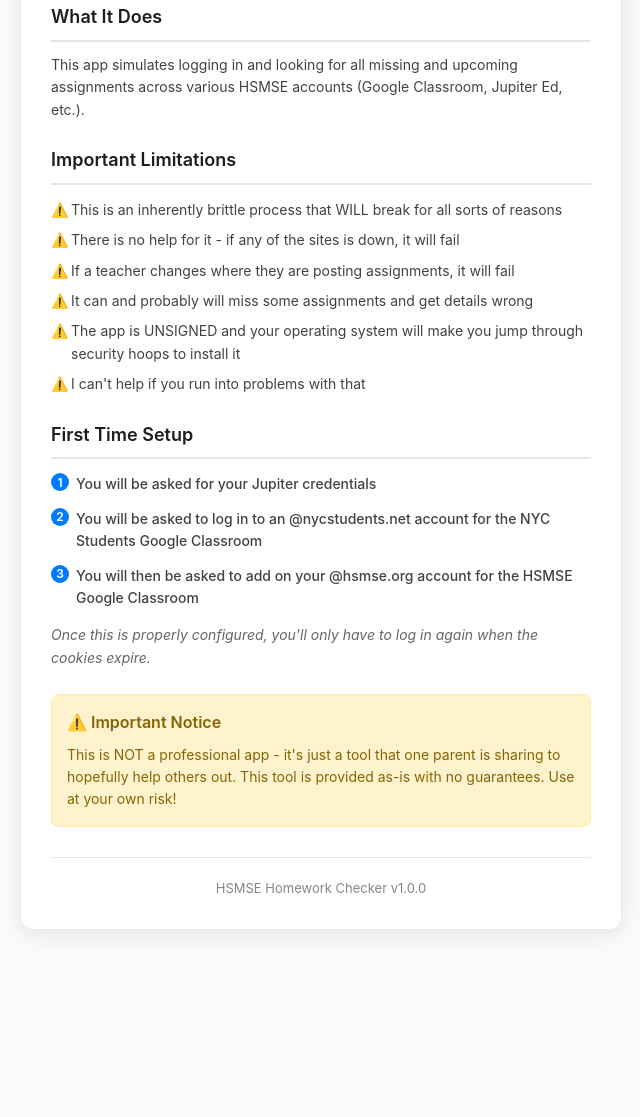
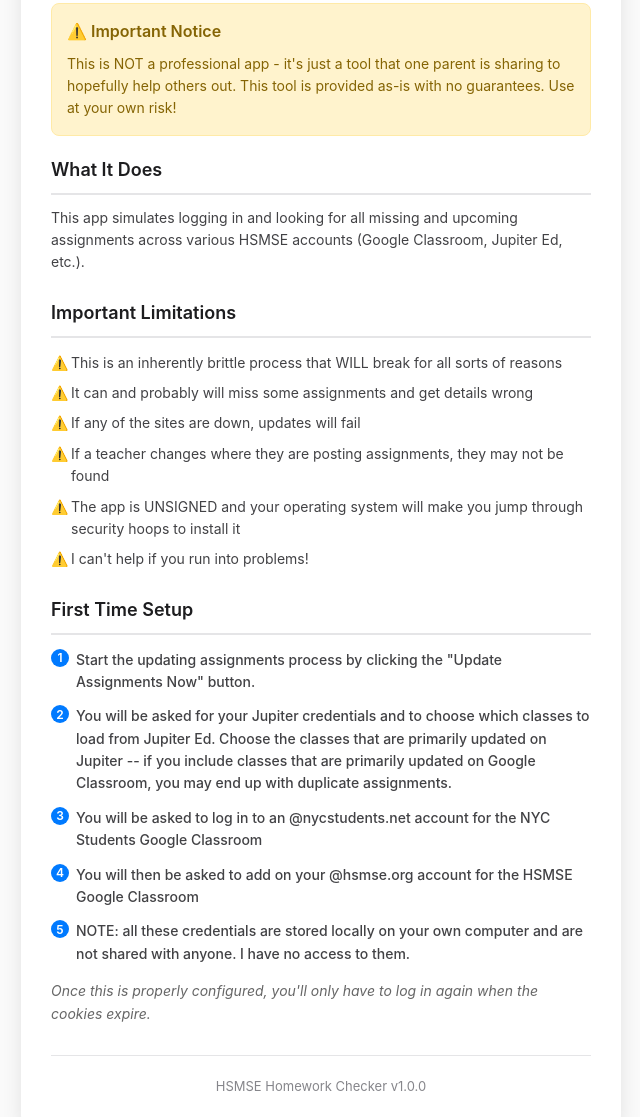
Before and after one commit to shalott/hsmse-homework-checker, an Electron app: page windows/help.html in a window 1400 px wide. Shown: the part 173-1290 px from the top of the page, without its empty margins (379-1019 px from the left). Before the commit the page ends 1122 px from the top, so only its background shows below. Drawn offline with Linux system fonts and the light colour scheme; no server answers.

Commit message:
Update help content and finalize app features

```diff
--- a/windows/help.html
+++ b/windows/help.html
@@ -11,6 +11,13 @@
         <h1 class="app-title" id="app-title">HSMSE Homework Checker</h1>
         <p class="app-subtitle">A tool to help track assignments across HSMSE accounts</p>
 
+        <div class="warning-box">
+            <div class="warning-title">⚠️ Important Notice</div>
+            <div class="warning-text">
+                This is NOT a professional app - it's just a tool that one parent is sharing to hopefully help others out. This tool is provided as-is with no guarantees. Use at your own risk!
+            </div>
+        </div>
+
         <div class="section">
             <h2 class="section-title">What It Does</h2>
             <div class="section-content">
@@ -23,11 +30,11 @@
             <div class="section-content">
                 <ul class="limitations-list">
                     <li>This is an inherently brittle process that WILL break for all sorts of reasons</li>
-                    <li>There is no help for it - if any of the sites is down, it will fail</li>
-                    <li>If a teacher changes where they are posting assignments, it will fail</li>
                     <li>It can and probably will miss some assignments and get details wrong</li>
+                    <li>If any of the sites are down, updates will fail</li>
+                    <li>If a teacher changes where they are posting assignments, they may not be found</li>
                     <li>The app is UNSIGNED and your operating system will make you jump through security hoops to install it</li>
-                    <li>I can't help if you run into problems with that</li>
+                    <li>I can't help if you run into problems!</li>
                 </ul>
             </div>
         </div>
@@ -36,20 +43,16 @@
             <h2 class="section-title">First Time Setup</h2>
             <div class="section-content">
                 <ol class="setup-list">
-                    <li>You will be asked for your Jupiter credentials</li>
+                    <li>Start the updating assignments process by clicking the "Update Assignments Now" button.</li>
+                    <li>You will be asked for your Jupiter credentials and to choose which classes to load from Jupiter Ed. Choose the classes that are primarily updated on Jupiter -- if you include classes that are primarily updated on
+                        Google Classroom, you may end up with duplicate assignments.</li>
                     <li>You will be asked to log in to an @nycstudents.net account for the NYC Students Google Classroom</li>
                     <li>You will then be asked to add on your @hsmse.org account for the HSMSE Google Classroom</li>
+                    <li>NOTE: all these credentials are stored locally on your own computer and are not shared with anyone. I have no access to them.</li>
                 </ol>
                 <p style="margin-top: 15px; font-style: italic; color: #666;">
                     Once this is properly configured, you'll only have to log in again when the cookies expire.
                 </p>
-            </div>
-        </div>
-
-        <div class="warning-box">
-            <div class="warning-title">⚠️ Important Notice</div>
-            <div class="warning-text">
-                This is NOT a professional app - it's just a tool that one parent is sharing to hopefully help others out. This tool is provided as-is with no guarantees. Use at your own risk!
             </div>
         </div>
 
```
